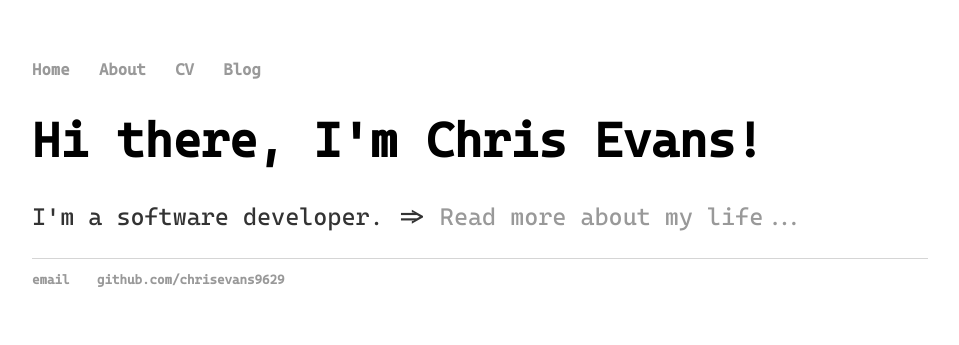
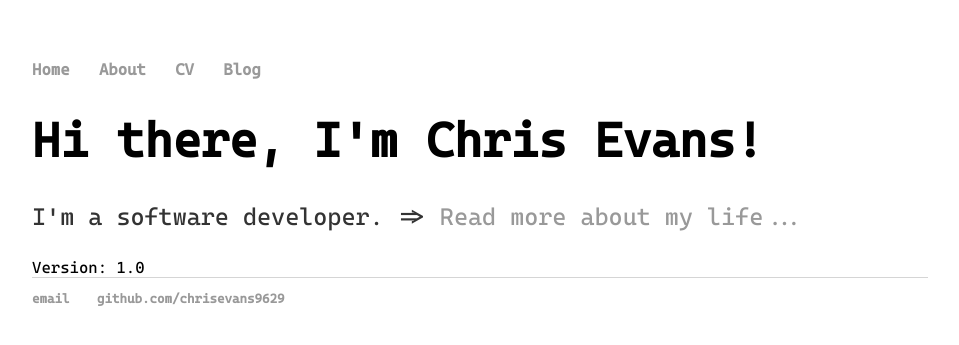
Before and after one commit to AutumnEvans418/autumnevans418.github.io, a Jekyll site: the page built from index.html, in a window 1280 px wide. Shown: the top 345 px of the page, without its empty margins (160-1119 px from the left). Built offline with Jekyll 4.4.1, drawn with Linux system fonts in a browser that asks for light colours.

```diff
--- a/index.html
+++ b/index.html
@@ -6,3 +6,6 @@ title: Chris Evans
 	<h1>Hi there, I'm Chris Evans!</h1>
 	<p>I'm a software developer. => <a href="/about">Read more about my life...</a></p>
 </div><!-- /.blurb -->
+<div>
+	Version: 1.0
+</div>
```
Also changed, not shown: about/index.md (added, +5 -0 lines), blog/index.html (+5 -5 lines).
